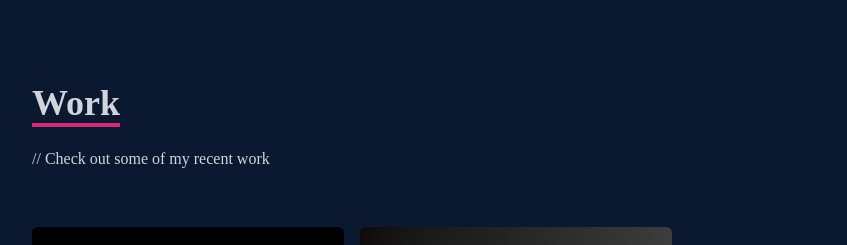
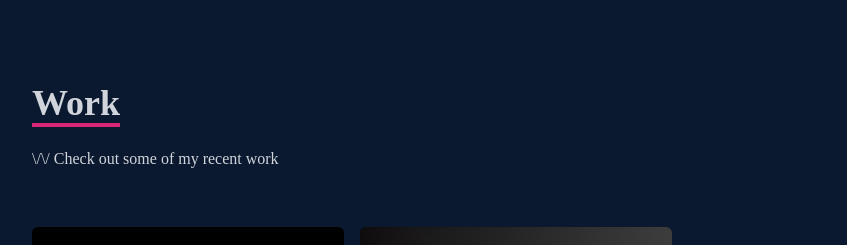
Before and after one commit to l30-il-l30/portfolio, a React (Create React App) app: page / in a window 1280 px wide. Shown: the part 2520-2765 px from the top of the page, without its empty margins (124-971 px from the left). Built offline with nearby package versions, Linux system fonts and the light colour scheme.

Commit message:
portfolio

```diff
--- a/src/components/Work.tsx
+++ b/src/components/Work.tsx
@@ -8,7 +8,7 @@ const Work: React.FC = () => {
         <div className="max-w-[1000px] mx-auto p-4 flex flex-col justify-center w-full h-full">
             <div className="pb-8">
                 <p className="text-4xl font-bold inline border-b-4 text-gray-300 border-pink-600">Work</p>
-                <p className="py-6">// Check out some of my recent work</p>
+                <p className="py-6">\/\/ Check out some of my recent work</p>
             </div>
 
             {/* Container */}
```
